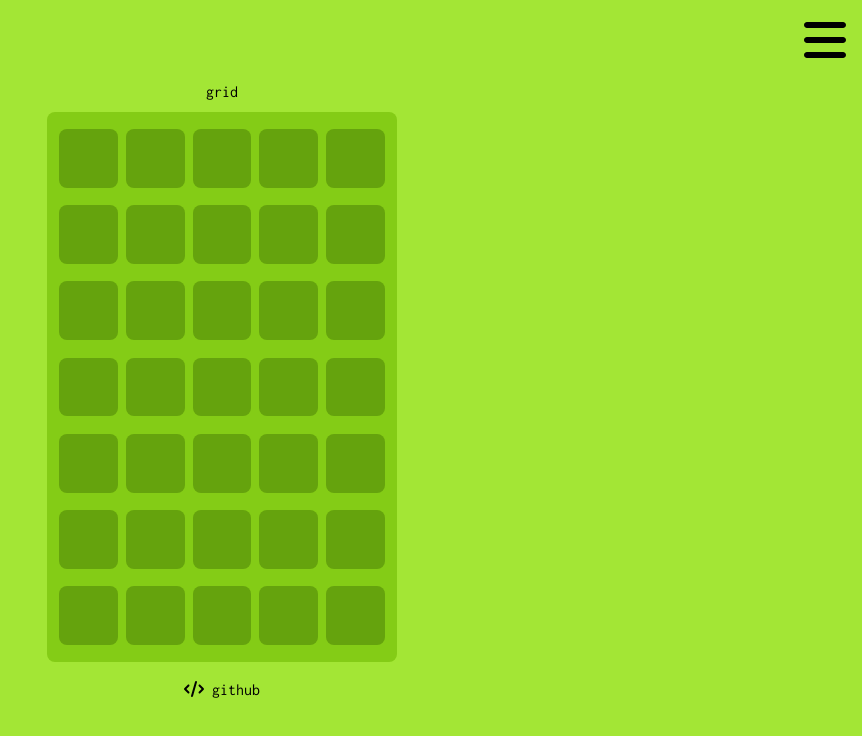
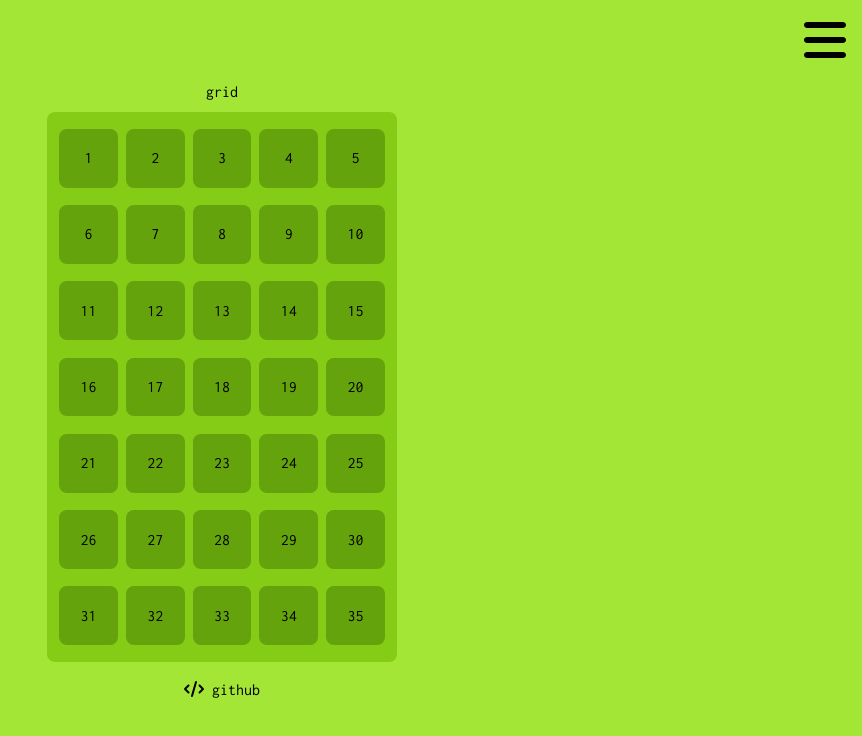
Before and after one commit to trevorwrightdev/memmory-chimp, a Next.js app: page / in a window 1280 px wide. Shown: the top 736 px of the page, without its empty margins (418-1280 px from the left). Built offline with nearby package versions, Linux system fonts and the light colour scheme.

Commit message:
added numbers on the grid items

```diff
--- a/components/GridGame.tsx
+++ b/components/GridGame.tsx
@@ -6,7 +6,11 @@ interface GridProps {
 }
 
 const GridItem = (props: GridProps): JSX.Element => {
-  return <div className='cursor-pointer bg-lime-600 w-full aspect-square rounded-lg' />
+  return (
+    <div className='grid place-items-center cursor-pointer bg-lime-600 w-full aspect-square rounded-lg'>
+      {props.number}
+    </div>
+  )
 }
 
 const GridGame = (): JSX.Element => {
@@ -14,7 +18,7 @@ const GridGame = (): JSX.Element => {
   const getGridItems = (): JSX.Element[] => {
     const items: JSX.Element[] = []
     for (let i = 0; i < 35; i++) {
-      items.push(<GridItem key={i} />)
+      items.push(<GridItem key={i} number={i + 1}/>)
     }
     return items
   }
```
